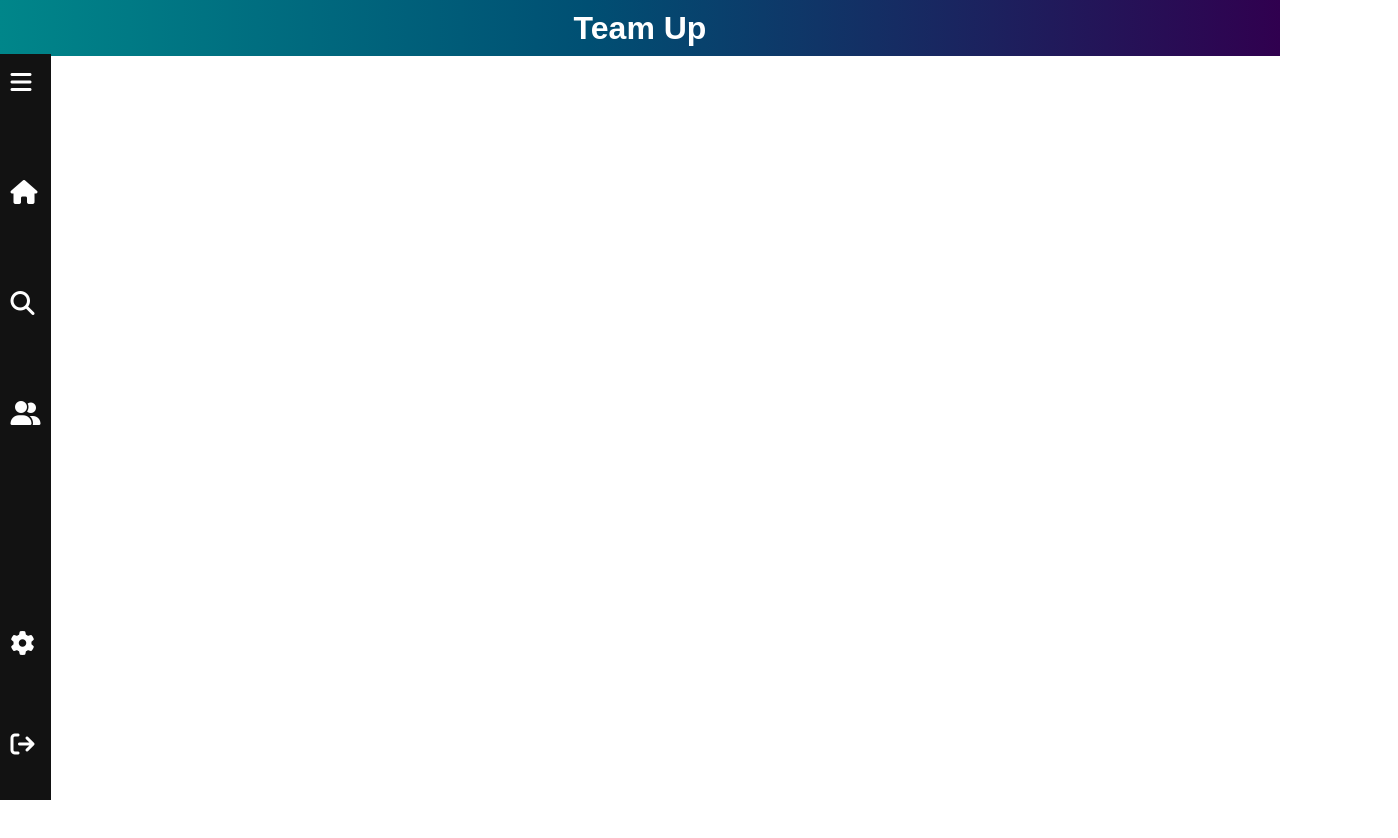
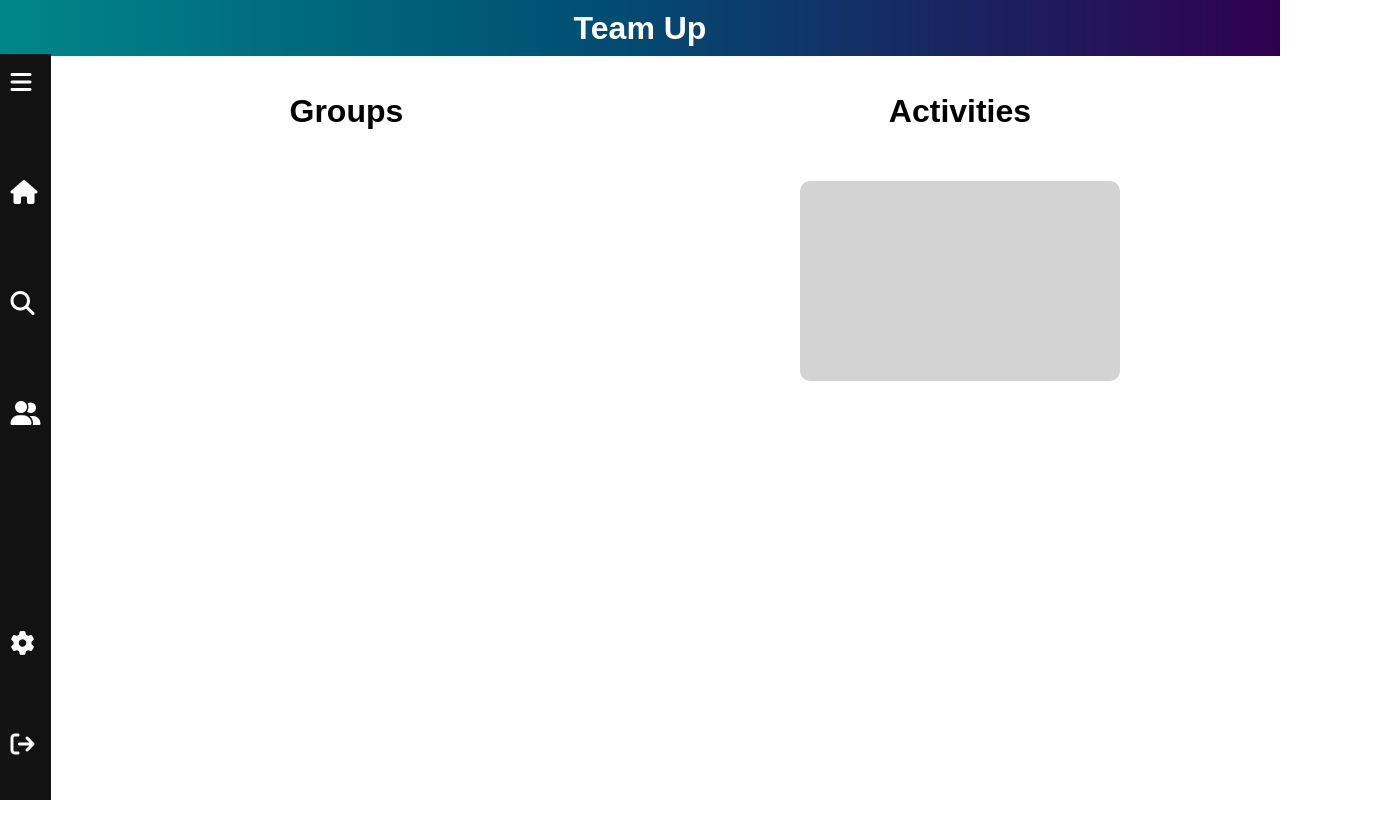
Before and after one commit to SoftwareGrokkers/Team-up, a plain HTML site: page frontEnd/home.html in a window 1280 px wide. Shown: the whole page, 1398 px wide, since content can reach past the window. After the commit the page ends 800 px from the top, so only its background shows below. Drawn offline with Linux system fonts and the light colour scheme.

Commit message:
Add files via upload
Divides activities and groups

```diff
--- a/frontEnd/home.html
+++ b/frontEnd/home.html
@@ -55,7 +55,13 @@
     </div>
 
     <div id="groups">
+      <div><h1>Groups<br></h1></div>
 
+    </div>
+
+    <div id="activities">
+      <h1>Activities<br></h1>
+      <div class="activity"></div>
     </div>
 
     <script src="homescript.js"></script>
--- a/frontEnd/homestyles.css
+++ b/frontEnd/homestyles.css
@@ -44,7 +44,7 @@ body {
 }
 
 .navFull {
-  width: 15vw;
+  width: 12vw;
   transition: all 0.3s linear;
   transform: translateX(-100%);
 }
@@ -82,18 +82,25 @@ body {
   margin-left: 0.5em;
 }
 
-#groups {
-  width: 93vw;
-  height: 100vh;
-  padding: 100px;
+#groups, #activities {
+  width: 43vw;
+  padding: 5% 0 0 5%;
   display: flex;
-  flex-wrap: wrap
+  flex-wrap: wrap;
+  float:left;
+  justify-content: center;
 }
 
-.group{
+.group, .activity{
   background-color: lightgray;
   width: 25vw;
   margin-right: 30px;
   height:25vh;
   border-radius: 10px;
+  margin: 30px;
 }
+
+#groups h1, #activities h1{
+  width: 43vw;
+  text-align: center;
+}
```
Also changed, not shown: frontEnd/groupsScript.js (+25 -2 lines).
